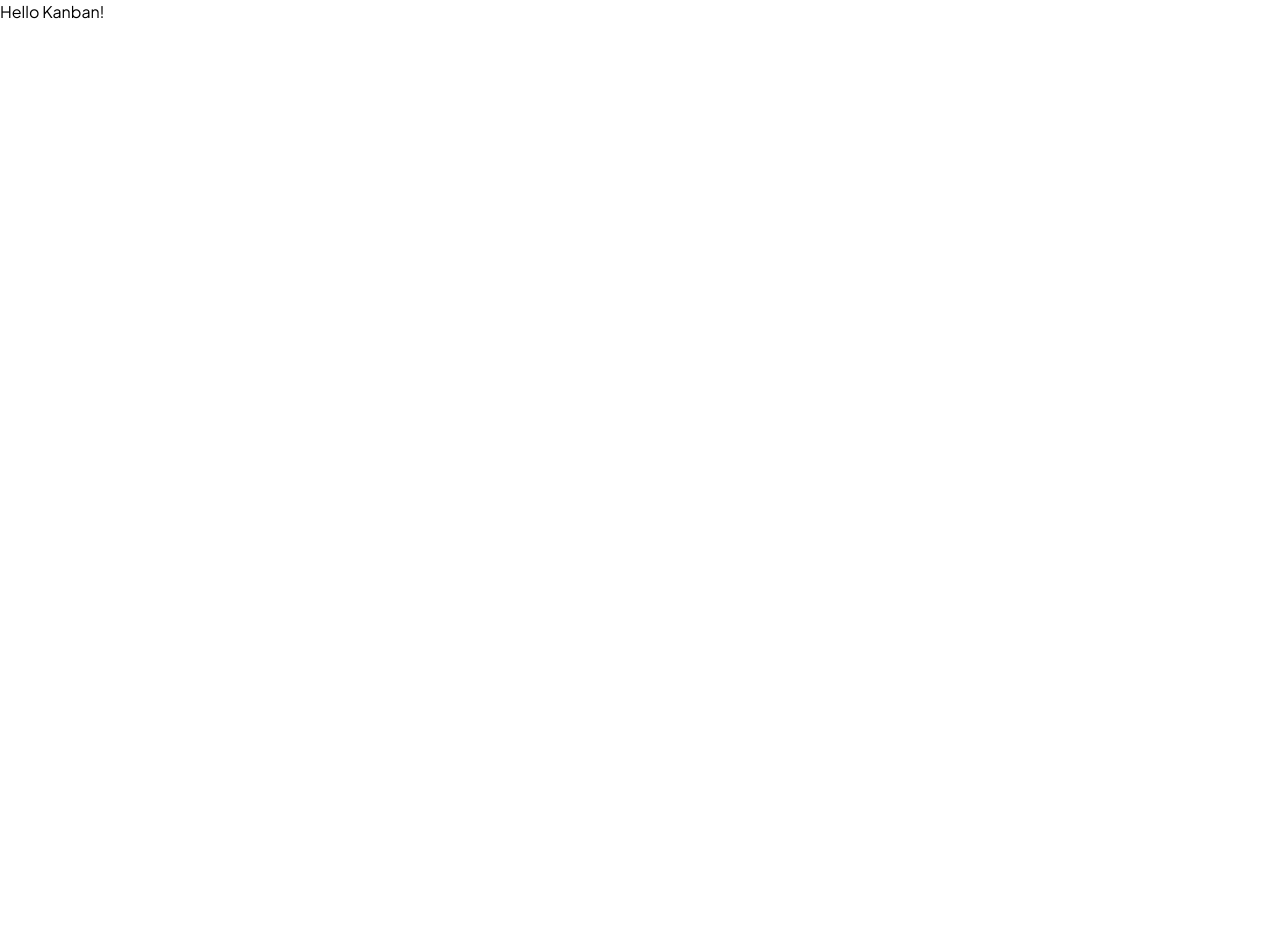
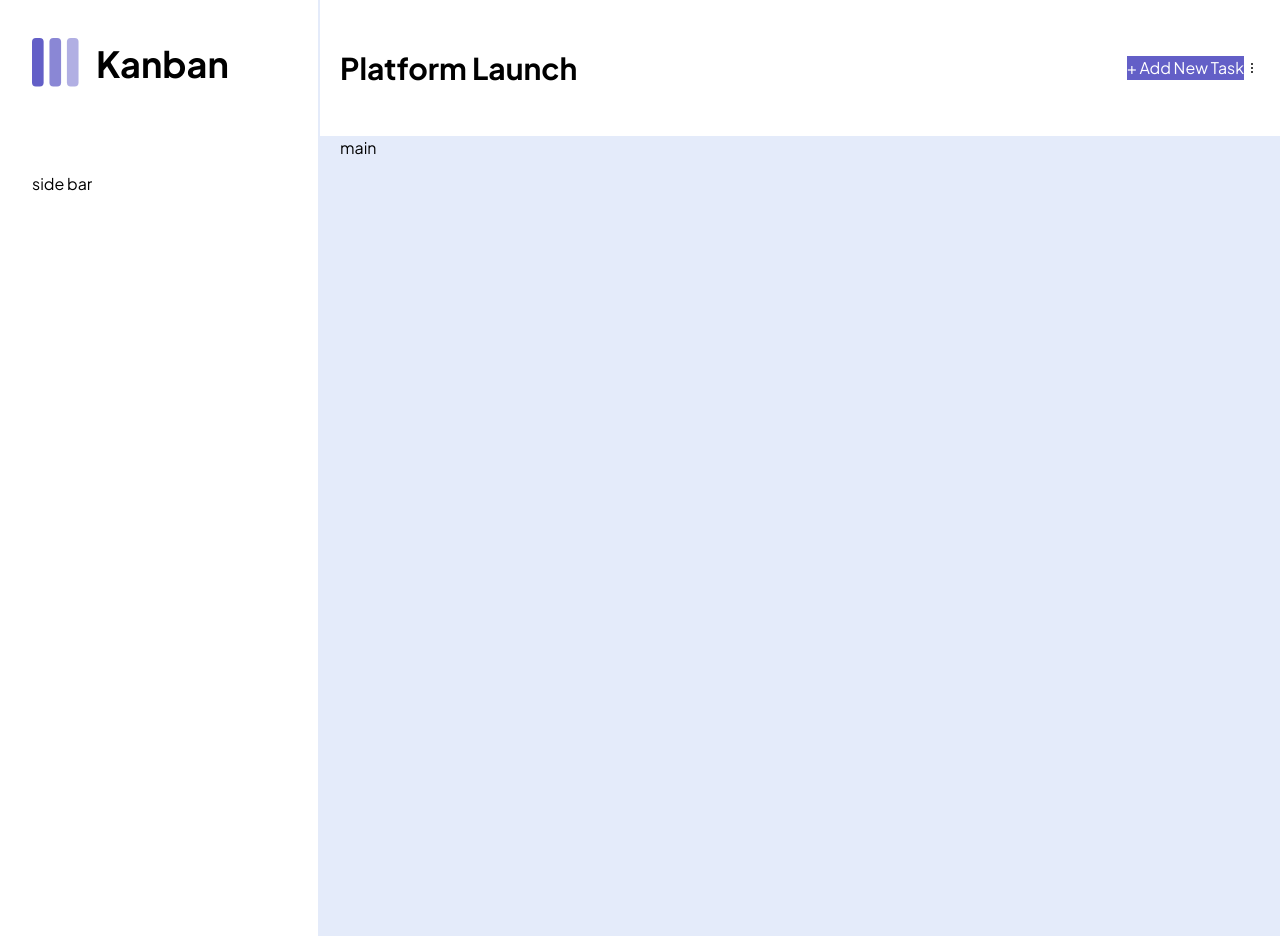
Before and after one commit to Eniola-Bakare/kanban-task-management-app, a React (Vite) app: page / in a window 1280 px wide. Before the commit the page ends 800 px from the top, so only its background shows below. Built offline with nearby package versions, Linux system fonts and the light colour scheme.

Commit message:
App layout forlarge screen

```diff
--- a/index.html
+++ b/index.html
@@ -10,8 +10,8 @@
     <meta name="viewport" content="width=device-width, initial-scale=1.0" />
     <title>Frontend Mentor | Kanban task management web app</title>
   </head>
-  <body>
-    <div id="root"></div>
+  <body style="height: 100dvh;">
+    <div id="root" class="h-full"></div>
     <script type="module" src="/src/main.jsx"></script>
   </body>
 </html>
--- a/package.json
+++ b/package.json
@@ -10,9 +10,9 @@
     "preview": "vite preview"
   },
   "dependencies": {
-    "@heroicons/react": "^2.0.18",
     "react": "^18.2.0",
-    "react-dom": "^18.2.0"
+    "react-dom": "^18.2.0",
+    "react-icons": "^4.11.0"
   },
   "devDependencies": {
     "@types/react": "^18.2.15",
--- a/src/App.jsx
+++ b/src/App.jsx
@@ -1,5 +1,11 @@
+import Applayout from "./UIs/Applayout";
+
 function App() {
-  return <div className="font-plus">Hello Kanban!</div>;
+  return (
+    <div className="font-plus h-full">
+      <Applayout />
+    </div>
+  );
 }
 
 export default App;
--- /dev/null
+++ b/src/UIs/Applayout.jsx
@@ -0,0 +1,18 @@
+import Header from "./Header";
+import Sidebar from "./Sidebar";
+import MainBar from "./MainBar";
+
+function Applayout() {
+  return (
+    <div className="w-full h-full ">
+      <Header />
+
+      <main className="header-board-info flex justify-between items-center h-full">
+        <Sidebar />
+        <MainBar />
+      </main>
+    </div>
+  );
+}
+
+export default Applayout;
--- /dev/null
+++ b/src/UIs/Button.jsx
@@ -0,0 +1,17 @@
+function Button({ name = "Button", btnType = "primary", size = "large" }) {
+  if (btnType === "primary" && size === "large") {
+    return <button className="bg-purple-primary text-white">{name}</button>;
+  } else if (btnType === "primary" && size === "small") {
+    return <button className="bg-purple-primary text-white">{name}</button>;
+  } else if (btnType === "secondary" && size === "large") {
+    return <button className="bg-purple-primary/10 text-white">{name}</button>;
+  } else if (btnType === "secondary" && size === "small") {
+    return <button className="bg-purple-primary/10 text-white">{name}</button>;
+  } else if (btnType === "danger" && size === "large") {
+    return <button className="bg-danger-solid text-white">{name}</button>;
+  } else if (btnType === "danger" && size === "small") {
+    return <button className="bg-purple-primary text-white">{name}</button>;
+  }
+}
+
+export default Button;
--- a/src/UIs/Header.jsx
+++ b/src/UIs/Header.jsx
@@ -0,0 +1,26 @@
+import { HiEllipsisVertical } from "react-icons/hi2";
+
+import Button from "./Button";
+import Logo from "./Logo";
+
+function Header() {
+  return (
+    <div className="flex justify-between w-full items-center bg-white">
+      <div className="w-3/12">
+        <Logo />
+      </div>
+      <div className="header-board-info flex justify-between w-9/12 items-center px-5">
+        <p className="header-board-name font-extrabold text-3xl">
+          Platform Launch
+        </p>
+
+        <div className="header-extra flex items-center">
+          <Button name="+ Add New Task" />
+          <HiEllipsisVertical />
+        </div>
+      </div>
+    </div>
+  );
+}
+
+export default Header;
--- /dev/null
+++ b/src/UIs/HeaderDetails.jsx
@@ -0,0 +1,19 @@
+import { HiEllipsisVertical } from "react-icons/hi2"
+import Button from "./Button"
+
+function HeaderDetails() {
+  return (
+    <div className="header-board-info flex justify-between  items-center bg-white h-10">
+        <p className="header-board-name font-extrabold text-3xl">
+          Platform Launch
+        </p>
+
+        <div className="header-extra flex items-center">
+          <Button name="+ Add New Task" />
+          <HiEllipsisVertical />
+        </div>
+      </div>
+  )
+}
+
+export default HeaderDetails
--- /dev/null
+++ b/src/UIs/Logo.jsx
@@ -0,0 +1,12 @@
+function Logo() {
+  return (
+    <div className="flex w-full items-center border-r-2 py-9 px-8 border-r-neutral">
+      {/* <div className="logo-image w-['40%']"> */}
+        <img src="./logo-light.svg" className="w-['100%'] h-16" />
+      {/* </div> */}
+      <p className="logo-text text-4xl font-black pb-2">Kanban</p>
+    </div>
+  );
+}
+
+export default Logo;
--- a/src/UIs/MainBar.jsx
+++ b/src/UIs/MainBar.jsx
@@ -0,0 +1,11 @@
+import HeaderDetails from "./HeaderDetails";
+
+function MainBar() {
+  return (
+    <div className="bg-neutral w-9/12 px-5 h-full">
+      main
+    </div>
+  );
+}
+
+export default MainBar;
--- a/src/UIs/Sidebar.jsx
+++ b/src/UIs/Sidebar.jsx
@@ -0,0 +1,7 @@
+function Sidebar() {
+  return (
+    <div className="w-3/12 h-full border-r-2 py-9 px-8 border-r-neutral">side bar</div>
+  );
+}
+
+export default Sidebar;
--- a/tailwind.config.js
+++ b/tailwind.config.js
@@ -3,8 +3,8 @@ export default {
   content: ["./index.html", "./src/**/*.{js,ts,jsx,tsx}"],
   theme: {
     colors: {
-      primary: "#635FC7",
-      "primary-light": "#A8A4FF",
+      'purple-primary': "#635FC7",
+      "purple-light": "#A8A4FF",
       black: "#000112",
       "black-light": "#20212C",
       "grey-dark": "#2B2C37",
```
Also changed, not shown: public/logo-light.svg, src/UIs/Buttons.jsx (deleted), 1 other file (tests, documents, lock files or other folders).
